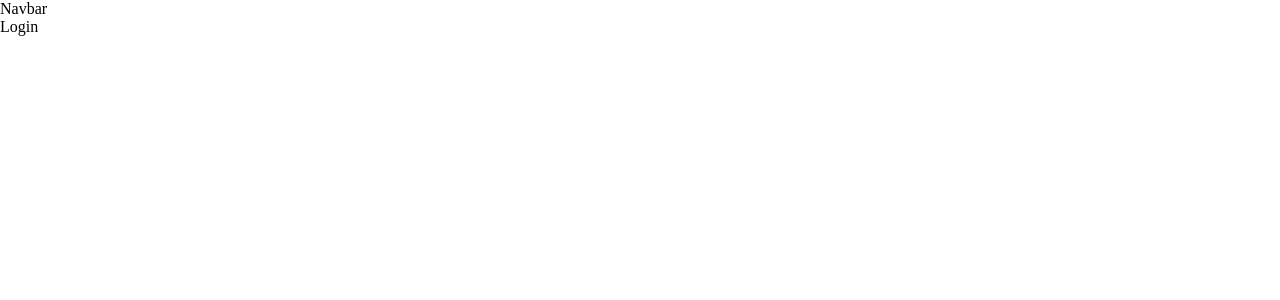
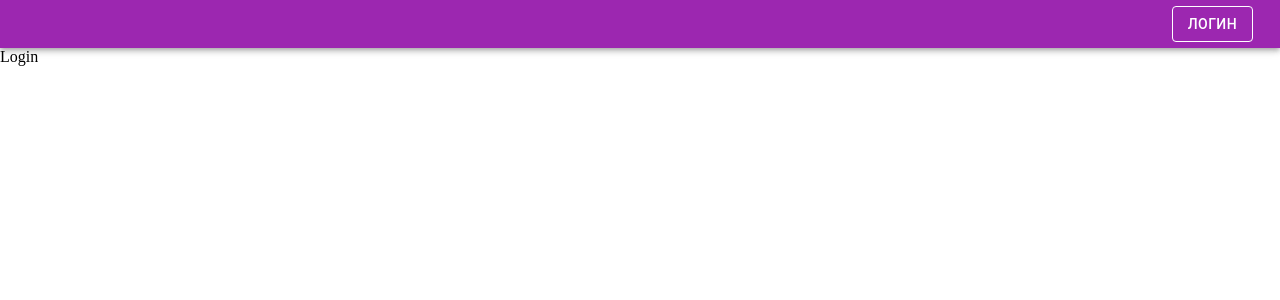
Before and after one commit to oskaldev/real-time-chat-react, a React app: page /login in a window 1280 px wide. Shown: the top 300 px of the page. Built offline with nearby package versions, Linux system fonts and the light colour scheme.

Commit message:
feat: Add Navbar component
Added the Navbar component to provide navigation links and buttons based on user authentication status.

```diff
--- a/src/components/Navbar.js
+++ b/src/components/Navbar.js
@@ -1,8 +1,25 @@
 import React from 'react'
+import { AppBar, Button, Grid, Toolbar } from '@mui/material'
+import { NavLink } from 'react-router-dom'
+import { LOGIN_ROUTE } from '../utils/consts'
+const user = false
+
 
 const Navbar = () => {
   return (
-    <div>Navbar</div>
+    <AppBar color={'secondary'} position="static">
+      <Toolbar variant='dense'>
+        <Grid container justifyContent={'flex-end'}>
+          {user ?
+            <Button style={{ color: 'white', borderColor: 'white', margin: '0px 3px' }} variant='outlined'>Выйти</Button>
+            :
+            <NavLink to={LOGIN_ROUTE}>
+              <Button style={{ color: 'white', borderColor: 'white', margin: '0px 3px' }} variant='outlined'>Логин</Button>
+            </NavLink>
+          }
+        </Grid>
+      </Toolbar>
+    </AppBar>
   )
 }
 
```
